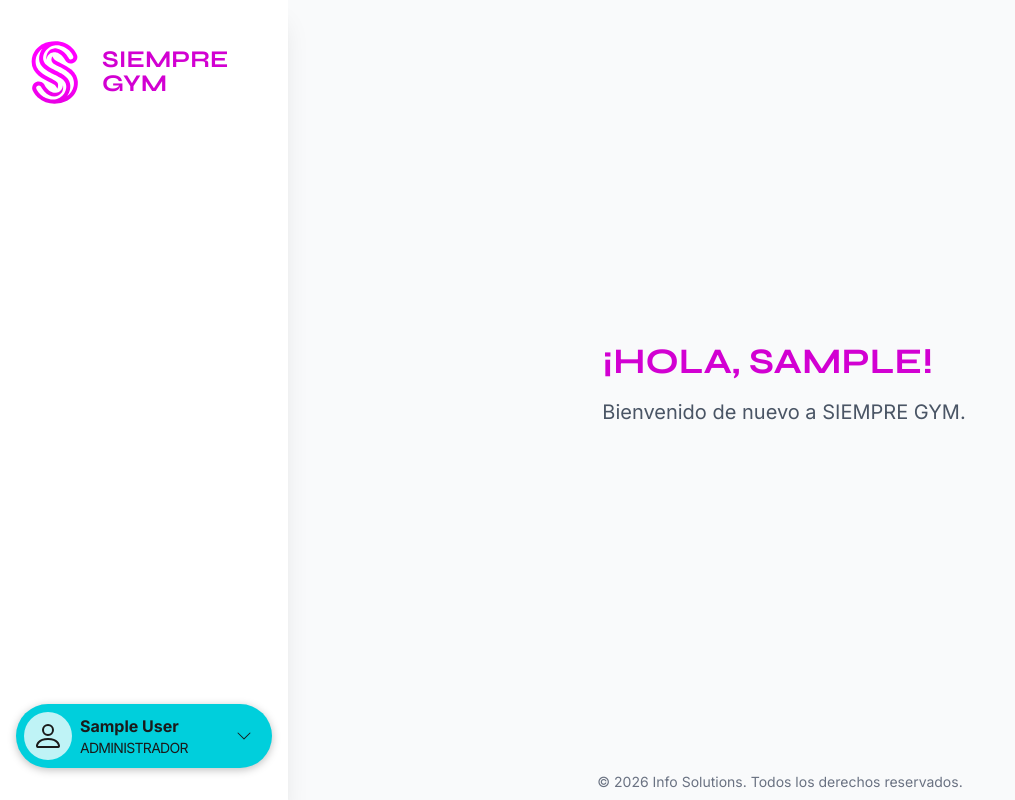
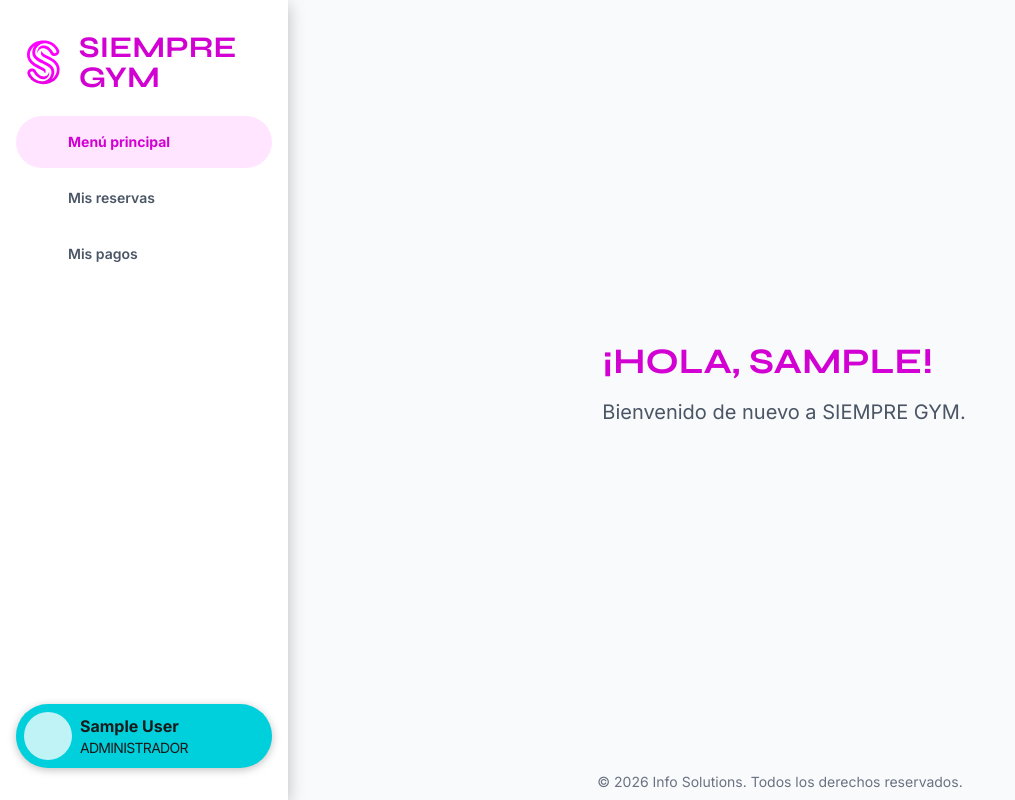
Before and after one commit to ferreroianjose/ingenieria-de-software-ii, a Django app: page /dashboard/ in a window 1280 px wide. Shown: the whole page, without its empty margins (0-1015 px from the left). Run offline with Django 5.2, Linux system fonts and the light colour scheme; the visitor is signed in with stand-in values (Sample User, id 1); parts of the project's set-up code (start-up, migrations or seed data) failed here and were passed over.

Commit message:
Implementación inicial de navegación y header

```diff
--- a/templates/base.html
+++ b/templates/base.html
@@ -112,9 +112,10 @@
     <!-- Favicon -->
     <link rel="icon" type="image/x-icon" href="{% static 'css/favicon.svg' %}">
 	</head>
-	<body class="min-h-screen min-w-full flex flex-col md:mt-0">
+	<body x-data="{ mobileOpen: false }" class="min-h-screen min-w-full flex flex-col md:mt-0">
 		{% block header %}
-			{% include 'partials/_header.html' %}
+			{% include 'partials/_sidebar.html' %}
+			{% include 'partials/_topbar.html' %}
 		{% endblock %}
 
 		<main class="flex flex-grow h-lvh w-lvw {% block main_class %}md:pl-72{% endblock %}">
--- /dev/null
+++ b/templates/partials/_brand.html
@@ -0,0 +1,4 @@
+<a href="/" class="flex items-center no-underline {{ class|default:'' }}">
+  <img src="/static/favicon.svg" alt="Siempre Gym" class="h-14" />
+  <span class="font-bold text-primary-500 leading-none font-serif ml-2 {{ text_class|default:'text-xl' }}">SIEMPRE GYM</span>
+</a>
--- a/templates/partials/_header.html
+++ /dev/null
@@ -1,44 +0,0 @@
-<header
-	class="fixed top-4 left-4 right-4 z-40 bg-white shadow-fair-lg rounded-full p-2 flex flex-row md:flex-col justify-between items-center md:items-between md:fixed md:top-0 md:left-0 md:bottom-0 md:w-72 md:rounded-none md:shadow-xl px-4 mt-0 md:py-8"
->
-	<div>
-		<!-- Logo / Marca -->
-		<div class="flex flex-row justify-start items-center">
-			<img src="/static/favicon.svg" alt="" class="h-16 md:h-20" />
-			<p
-				href="/"
-				class="text-left text-wrap md:block font-bold text-primary-500 md:ml-2 leading-none font-serif text-[1.5em]"
-			>
-				SIEMPRE GYM
-			</p>
-		</div>
-
-		<!-- navegacion -->
-		<nav class="">
-			<div
-				class="flex items-center space-x-3 md:flex-col md:space-x-0 md:space-y-3 md:w-full md:pl-2"
-			>
-				<!-- #TODO: Obtener según el rol de usuario -->
-			</div>
-		</nav>
-	</div>
-
-	<div class="w-fit md:w-full">
-		<!-- botones de sesión -->
-		{% block _user_pill %}
-			{% include 'partials/_user_pill.html' %}
-		{% endblock %}
-
-		<div class="p-2 block md:hidden">
-			<svg
-				class="size-10"
-				xmlns="http://www.w3.org/2000/svg"
-				viewBox="0 0 640 640"
-			>
-				<path
-					d="M96 160C96 142.3 110.3 128 128 128L512 128C529.7 128 544 142.3 544 160C544 177.7 529.7 192 512 192L128 192C110.3 192 96 177.7 96 160zM96 320C96 302.3 110.3 288 128 288L512 288C529.7 288 544 302.3 544 320C544 337.7 529.7 352 512 352L128 352C110.3 352 96 337.7 96 320zM544 480C544 497.7 529.7 512 512 512L128 512C110.3 512 96 497.7 96 480C96 462.3 110.3 448 128 448L512 448C529.7 448 544 462.3 544 480z"
-				/>
-			</svg>
-		</div>
-	</div>
-</header>
--- /dev/null
+++ b/templates/partials/_nav_items.html
@@ -0,0 +1,34 @@
+{% comment %}
+  Navigation items: agregá acá nuevas secciones
+  Add new sections here
+{% endcomment %}
+<style type="text/tailwindcss">
+.nav-item {
+  @apply flex flex-row items-center gap-4 w-full p-4 rounded-full text-sm font-semibold text-gray-600 hover:bg-primary-400/10 hover:text-primary-500 transition-colors no-underline;
+}
+.nav-item-active {
+  @apply bg-primary-400/10 text-primary-500 font-bold;
+}
+</style>
+
+{% with url_name=request.resolver_match.url_name %}
+
+<a href="{% url 'dashboard' %}"
+   class="nav-item {% if url_name == 'dashboard' %}nav-item-active{% endif %}">
+  {% include 'partials/_icon.html' with name="house-fill" class="size-5 shrink-0" %}
+  Menú principal
+</a>
+
+<a href="#"
+   class="nav-item {% if url_name == 'reservas' %}nav-item-active{% endif %}">
+  {% include 'partials/_icon.html' with name="calendar" class="size-5 shrink-0" %}
+  Mis reservas
+</a>
+
+<a href="#"
+   class="nav-item {% if url_name == 'pagos' %}nav-item-active{% endif %}">
+  {% include 'partials/_icon.html' with name="credit-card-2-front" class="size-5 shrink-0" %}
+  Mis pagos
+</a>
+
+{% endwith %}
--- /dev/null
+++ b/templates/partials/_sidebar.html
@@ -0,0 +1,42 @@
+{# ── Sidebar ── #}
+<aside
+  class="fixed left-0 top-0 bottom-0 w-72 z-50 bg-white shadow-fair-xl flex flex-col px-4 py-12 md:py-8 gap-6 -translate-x-full md:translate-x-0 transition-transform duration-350 ease-out"
+  :class="mobileOpen ? 'translate-x-0' : ''"
+>
+  {# Brand + mobile close #}
+  <div class="flex items-center justify-between">
+    {% include 'partials/_brand.html' with text_class="bg-red text-3xl" %}
+    <button
+      @click="mobileOpen = false"
+      class="md:hidden -mt-28 w-fit p-2 rounded-full flex items-center justify-center hover:bg-gray-100 transition-colors focus:outline-none"
+      aria-label="Cerrar menú"
+    >
+      {% include 'partials/_icon.html' with name="x-lg" class="size-5" %}
+    </button>
+  </div>
+
+  {# Navigation #}
+  <nav class="flex flex-col flex-1 gap-1">
+    {% include 'partials/_nav_items.html' %}
+  </nav>
+
+  {# User pill #}
+  {% block _user_pill %}
+    {% include 'partials/_user_pill.html' %}
+  {% endblock %}
+</aside>
+
+
+
+{# ── Backdrop (mobile only) ── #}
+<div
+  x-show="mobileOpen"
+  x-transition:enter="transition-opacity ease-out duration-350"
+  x-transition:enter-start="opacity-0"
+  x-transition:enter-end="opacity-100"
+  x-transition:leave="transition-opacity ease-in duration-350"
+  x-transition:leave-start="opacity-100"
+  x-transition:leave-end="opacity-0"
+  @click="mobileOpen = false"
+  class="md:hidden fixed inset-0 z-40 bg-black/25 backdrop-blur-sm"
+></div>
--- /dev/null
+++ b/templates/partials/_topbar.html
@@ -0,0 +1,14 @@
+<header class="md:hidden fixed top-4 left-4 right-4 z-30 bg-white shadow-fair-lg rounded-full flex flex-row justify-between items-center px-3 py-2">
+
+  {% include 'partials/_brand.html' with class="" text_class="hidden" %}
+
+  <div class="flex-1"></div>
+  <button
+    @click="mobileOpen = true"
+    class="w-fit p-2 rounded-full flex items-center justify-center hover:bg-gray-100 transition-colors focus:outline-none"
+    aria-label="Abrir menú"
+  >
+    {% include 'partials/_icon.html' with name="list" class="size-8" %}
+  </button>
+
+</header>
--- a/templates/partials/_user_pill.html
+++ b/templates/partials/_user_pill.html
@@ -1,5 +1,6 @@
+{% load static %}
 <div x-data="{ open: false }" @click.outside="open = false"
-  class="w-full hidden md:block bg-secondary-300 shadow-fair-md overflow-hidden transition-[border-radius] duration-350 ease-in-out"
+  class="w-full bg-secondary-300 shadow-fair-md overflow-hidden transition-[border-radius] duration-350 ease-in-out"
   :class="open ? 'rounded-2xl' : 'rounded-9xl'">
 
   <div class="grid transition-[grid-template-rows] duration-350 ease-in-out"
@@ -9,12 +10,7 @@
         <form method="post" action="{% url 'logout' %}">
           {% csrf_token %}
           <button type="submit" class="rounded-[calc(var(--radius-2xl)-calc(var(--spacing)*2))] w-full flex items-center gap-4 p-4 text-sm font-bold text-left hover:bg-white/40 transition-colors">
-            <svg xmlns="http://www.w3.org/2000/svg" class="size-4 shrink-0" fill="currentColor" viewBox="0 0 16 16">
-              <path fill-rule="evenodd"
-                d="M6 12.5a.5.5 0 0 0 .5.5h8a.5.5 0 0 0 .5-.5v-9a.5.5 0 0 0-.5-.5h-8a.5.5 0 0 0-.5.5v2a.5.5 0 0 1-1 0v-2A1.5 1.5 0 0 1 6.5 2h8A1.5 1.5 0 0 1 16 3.5v9a1.5 1.5 0 0 1-1.5 1.5h-8A1.5 1.5 0 0 1 5 12.5v-2a.5.5 0 0 1 1 0z" />
-              <path fill-rule="evenodd"
-                d="M.146 8.354a.5.5 0 0 1 0-.708l3-3a.5.5 0 1 1 .708.708L1.707 7.5H10.5a.5.5 0 0 1 0 1H1.707l2.147 2.146a.5.5 0 0 1-.708.708z" />
-            </svg>
+            {% include 'partials/_icon.html' with name="box-arrow-left" class="size-4 shrink-0" %}
             Cerrar sesión
           </button>
         </form>
@@ -30,10 +26,7 @@
 
     <!-- Avatar -->
     <div class="p-2 bg-white/75 shrink-0 duration-350 transition-[border-radius] ease-in-out" :class="open ? 'rounded-[calc(var(--radius-2xl)-calc(var(--spacing)*2))]' : 'rounded-6xl '">
-      <svg xmlns="http://www.w3.org/2000/svg" class="size-8" fill="currentColor" viewBox="0 0 16 16">
-        <path
-          d="M8 8a3 3 0 1 0 0-6 3 3 0 0 0 0 6m2-3a2 2 0 1 1-4 0 2 2 0 0 1 4 0m4 8c0 1-1 1-1 1H3s-1 0-1-1 1-4 6-4 6 3 6 4m-1-.004c-.001-.246-.154-.986-.832-1.664C11.516 10.68 10.289 10 8 10s-3.516.68-4.168 1.332c-.678.678-.83 1.418-.832 1.664z" />
-      </svg>
+      {% include 'partials/_icon.html' with name="person-fill" class="size-8" %}
     </div>
 
     <!-- Nombre / rol -->
@@ -43,10 +36,8 @@
     </div>
 
     <div class="p-3">
-      <svg xmlns="http://www.w3.org/2000/svg" class="size-4 shrink-0 transition-transform duration-500"
-        :class="open ? 'rotate-180' : ''" fill="currentColor" viewBox="0 0 16 16">
-        <path fill-rule="evenodd"
-          d="M7.646 11.354a.5.5 0 0 0 .708 0l6-6a.5.5 0 0 0-.708-.708L8 10.293 2.354 4.646a.5.5 0 0 0-.708.708z" />
+      <svg class="size-4 shrink-0 transition-transform duration-500" :class="open ? 'rotate-180' : ''" fill="currentColor" aria-hidden="true">
+        <use href="{% static 'vendors/bootstrap-icons/bootstrap-icons.svg' %}#chevron-down"></use>
       </svg>
 
     </div>
```
